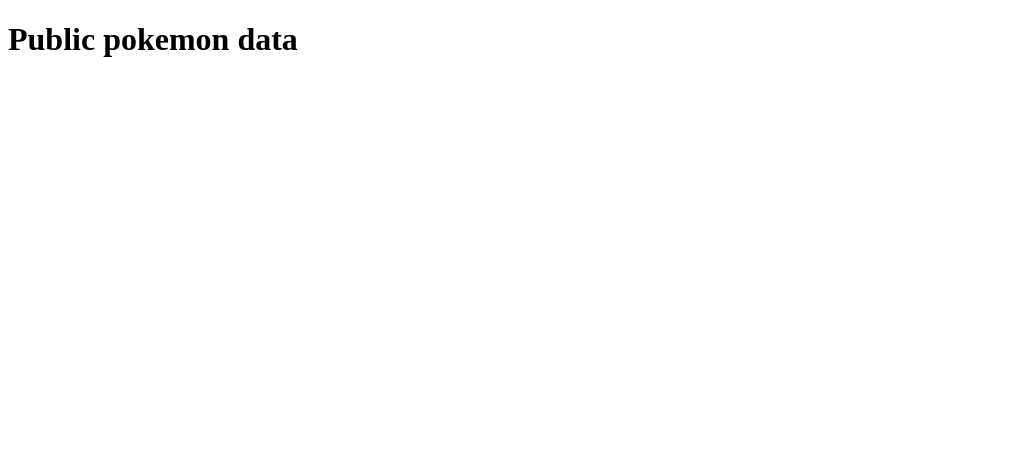
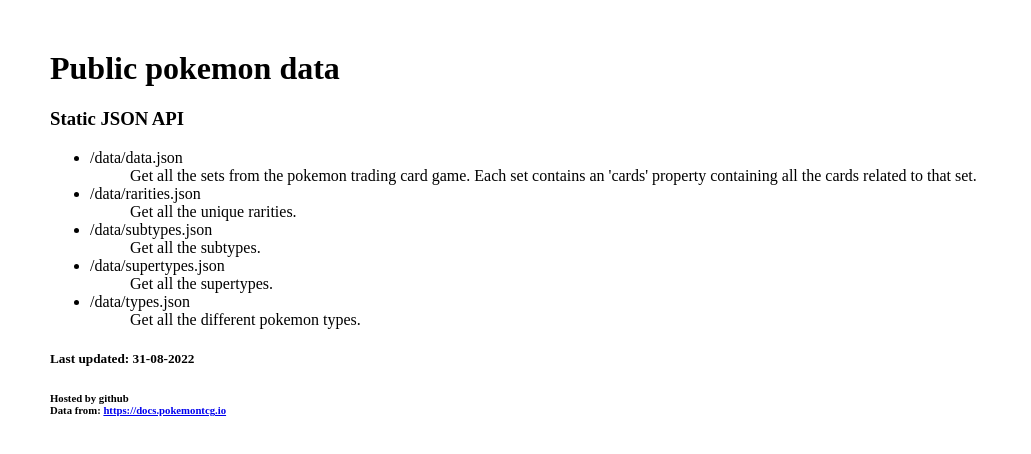
Before and after one commit to dannyverdel/pokemon-data, a plain HTML site: page index.html in a window 1280 px wide. Shown: the whole page, without its empty margins (0-1031 px from the left). Drawn offline with Linux system fonts and the light colour scheme.

Commit message:
Updated index.html and added readme

```diff
--- a/index.html
+++ b/index.html
@@ -5,8 +5,48 @@
     <meta http-equiv="X-UA-Compatible" content="IE=edge">
     <meta name="viewport" content="width=device-width, initial-scale=1.0">
     <title>Pokemon data</title>
+    <style type="text/css">
+        body {
+            margin: 50px
+        }
+    </style>
 </head>
 <body>
     <h1>Public pokemon data</h1>
+    <h3>Static JSON API</h3>
+    <ul>
+        <li>/data/data.json
+            <ul>
+                Get all the sets from the pokemon trading card game. Each set contains an 'cards' property containing all the cards related to that set.
+            </ul>
+        </li>
+        <li>/data/rarities.json
+            <ul>
+                Get all the unique rarities.
+            </ul>
+        </li>
+        <li>/data/subtypes.json
+            <ul>
+                Get all the subtypes.
+            </ul>
+        </li>
+        <li>/data/supertypes.json
+            <ul>
+                Get all the supertypes.
+            </ul>
+        </li>
+        <li>/data/types.json
+            <ul>
+                Get all the different pokemon types.
+            </ul>
+        </li>
+    </ul>
+
+    <h5>Last updated: 31-08-2022</h5>
+
+    <h6>
+        Hosted by github<br/>
+        Data from: <a href="https://docs.pokemontcg.io">https://docs.pokemontcg.io</a>
+    </h6>
 </body>
 </html>
```
Also changed, not shown: README.md (added).
